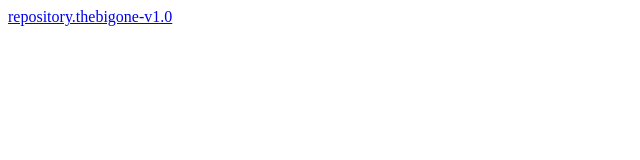
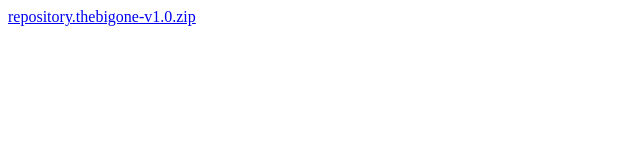
Before and after one commit to team-thebigone/team-thebigone.github.io, a plain HTML site: page index.html in a window 1280 px wide. Shown: the full height of the page, 0-640 px from the left. Drawn offline with Linux system fonts and the light colour scheme.

Commit message:
Link Updated

```diff
--- a/index.html
+++ b/index.html
@@ -1,2 +1,2 @@
 <!DOCTYPE html>
-<a href="repository.thebigone-v1.0.zip">repository.thebigone-v1.0</a>
+<a href="repository.thebigone-v1.0.zip">repository.thebigone-v1.0.zip</a>
```
